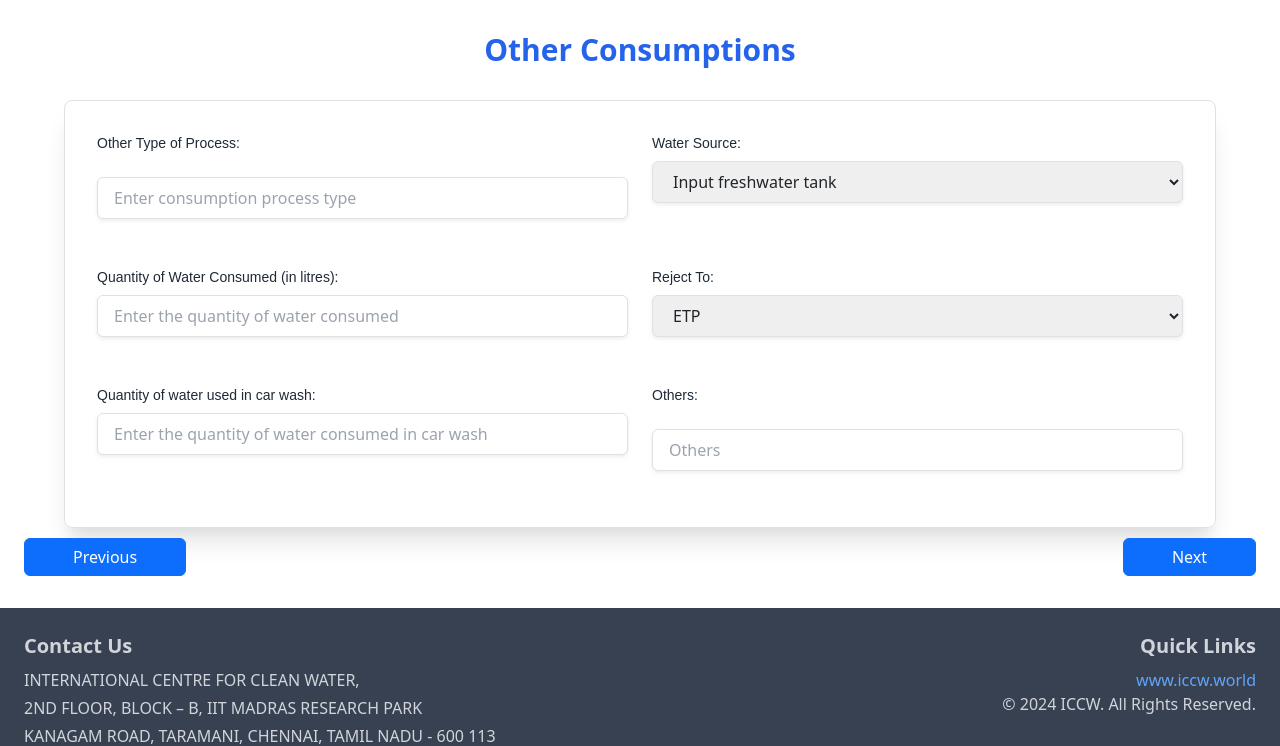
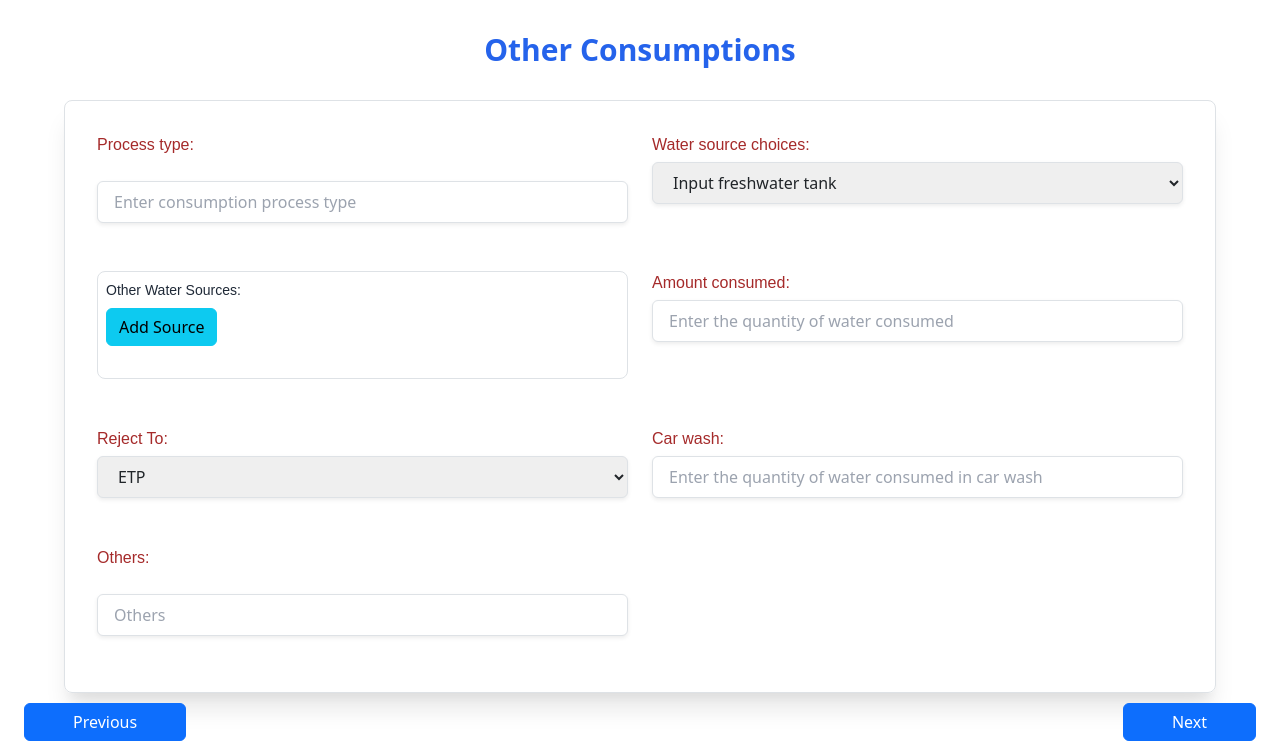
Before and after one commit to datascienceiccw/Digital_water_audit, a Django app: page /questionnaire/other-consumption-view in a window 1280 px wide. Shown: the part 96-842 px from the top of the page. Run offline with Django 4.2, Linux system fonts and the light colour scheme; the visitor is signed in with stand-in values (Sample User, id 1); data that the repository does not hold is empty; parts of the project's set-up code (start-up, migrations or seed data) failed here and were passed over; some libraries are stand-ins or nearby versions.

Commit message:
add multi-select functionality for water sources

```diff
--- a/templates/OtherConsumption.html
+++ b/templates/OtherConsumption.html
@@ -18,75 +18,58 @@
         <fieldset class="max-w-6xl mx-auto bg-white p-8 rounded-lg shadow-xl border border-gray-200  form-container grid grid-cols-1 md:grid-cols-2 gap-4 mb-5">
         {% endif %}
             <div class="mb-6">
-                <label for="{{ form.process_type.id_for_label }}" class="block text-sm font-medium text-gray-800 mb-2">
-                    Other Type of Process:
-                </label>
+                {{ form.process_type.label_tag }}
                 {{ form.process_type }}
                 {% if form.process_type.errors %}
                 <p class="text-red-600 text-xs italic mt-1">{{ form.process_type.errors.as_text }}</p>
                 {% endif %}
             </div>
-            {% if details.other_source_name %}
-            <div class="mb-6">
-                <label for="{{ form.other_source_name.id_for_label }}" class="block text-sm font-medium text-gray-800 mb-2">
-                    Water Source:
-                </label>
-                {{ form.other_source_name }}
-                {% if form.other_source_name.errors %}
-                <p class="text-red-600 text-xs italic mt-1">{{ form.other_source_name.errors.as_text }}</p>
-                {% endif %}
+            {% if details %}
+            <div class="bg-gray-100 rounded-lg p-2 mb-6">
+                {{ form.other_source.label_tag }}
+                {% for source in sources %}
+                <p id="other-consumption-source" class="text-gray-800">{{ source.name }}</p>
+                {% endfor %}
             </div>
             {% else %}
             <div class="mb-6">
-                <label for="{{ form.other_source.id_for_label }}" class="block text-sm font-medium text-gray-800 mb-2">
-                    Water Source:
-                </label>
+                {{ form.other_source.label_tag }}
                 {{ form.other_source }}
                 {% if form.other_source.errors %}
                 <p class="text-red-600 text-xs italic mt-1">{{ form.other_source.errors.as_text }}</p>
                 {% endif %}
             </div>
+            <div id="other-sources-container" class="mb-6 border border-gray-300 p-2 rounded-lg">
+                <label for="other_sources" class="block text-sm font-medium text-gray-800 mb-2">
+                    Other Water Sources:
+                </label>
+                <button type="button" id="add-source" class="btn btn-info mb-4">Add Source</button>
+                <div id="dynamic-source-fields"></div>
+            </div>
             {% endif %}
-            <div class="mb-6 other-source hidden">
-                <label for="{{ form.other_source_name.id_for_label }}" class="block text-sm font-medium text-gray-800 mb-2">
-                    Specify other source:
-                </label>
-                {{ form.other_source_name }}
-                {% if form.other_source_name.errors %}
-                <p class="text-red-600 text-xs italic mt-1">{{ form.other_source_name.errors.as_text }}</p>
-                {% endif %}
-            </div>
             <div class="mb-6">
-                <label for="{{ form.amount_consumed.id_for_label }}" class="block text-sm font-medium text-gray-800 mb-2">
-                    Quantity of Water Consumed (in litres):
-                </label>
+                {{ form.amount_consumed.label_tag }}
                 {{ form.amount_consumed }}
                 {% if form.amount_consumed.errors %}
                 <p class="text-red-600 text-xs italic mt-1">{{ form.amount_consumed.errors.as_text }}</p>
                 {% endif %}
             </div>
             <div class="mb-6">
-                <label for="{{ form.reject_to.id_for_label }}" class="block text-sm font-medium text-gray-800 mb-2">
-                    Reject To:
-                </label>
+                {{ form.reject_to.label_tag }}
                 {{ form.reject_to }}
                 {% if form.reject_to.errors %}
                 <p class="text-red-600 text-xs italic mt-1">{{ form.reject_to.errors.as_text }}</p>
                 {% endif %}
             </div>
             <div class="mb-6">
-                <label for="{{ form.car_wash.id_for_label }}" class="block text-sm font-medium text-gray-800 mb-2">
-                    Quantity of water used in car wash:
-                </label>
+                {{ form.car_wash.label_tag }}
                 {{ form.car_wash }}
                 {% if form.car_wash.errors %}
                 <p class="text-red-600 text-xs italic mt-1">{{ form.car_wash.errors.as_text }}</p>
                 {% endif %}
             </div>
             <div class="mb-6">
-                <label for="{{ form.others.id_for_label }}" class="block text-sm font-medium text-gray-800 mb-2">
-                    Others:
-                </label>
+                {{ form.others.label_tag }}
                 {{ form.others }}
                 {% if form.others.errors %}
                 <p class="text-red-600 text-xs italic mt-1">{{ form.others.errors.as_text }}</p>
@@ -112,12 +95,17 @@
 
 <script>
     document.addEventListener('DOMContentLoaded', function() {
-        const sourceNameField = document.querySelector('#{{ form.other_source.id_for_label }}');
-        console.log(sourceNameField.value)
-        const otherSourceContainer = document.querySelector('.other-source');
+        const addSourceButton = document.getElementById('add-source');
+        const dynamicSourceFields = document.getElementById('dynamic-source-fields');
 
-        sourceNameField.addEventListener('change', function() {
-            otherSourceContainer.classList.toggle('hidden', sourceNameField.value !== '9');
+        addSourceButton.addEventListener('click', function() {
+            const newInput = document.createElement('input');
+            newInput.setAttribute('type', 'text');
+            newInput.setAttribute('name', 'other_sources');
+            newInput.setAttribute('placeholder', 'Enter other source name');
+            newInput.classList.add('block', 'w-full', 'px-3', 'py-2', 'border', 'rounded-md');
+
+            dynamicSourceFields.appendChild(newInput);
         });
 
     });
```
